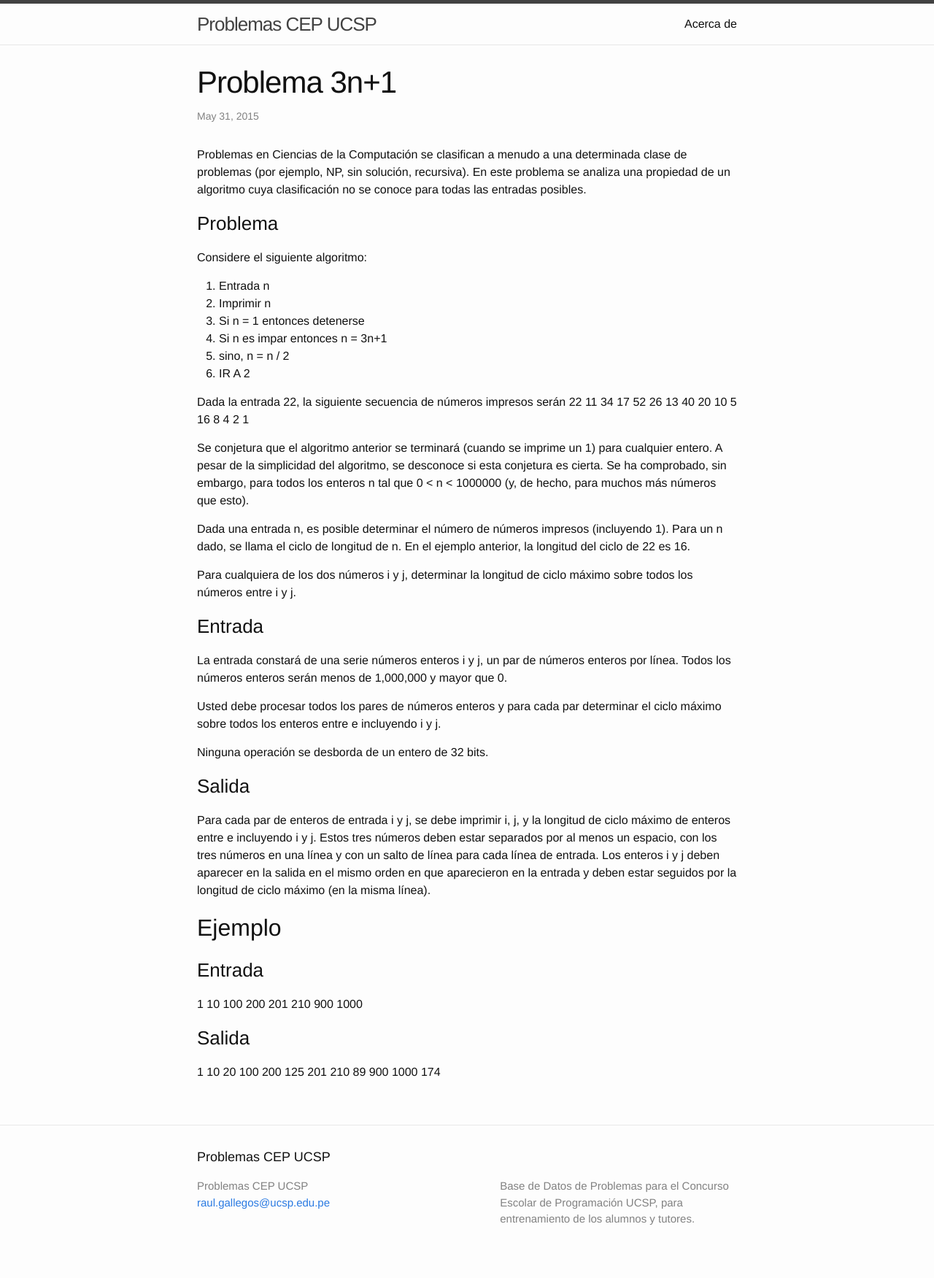
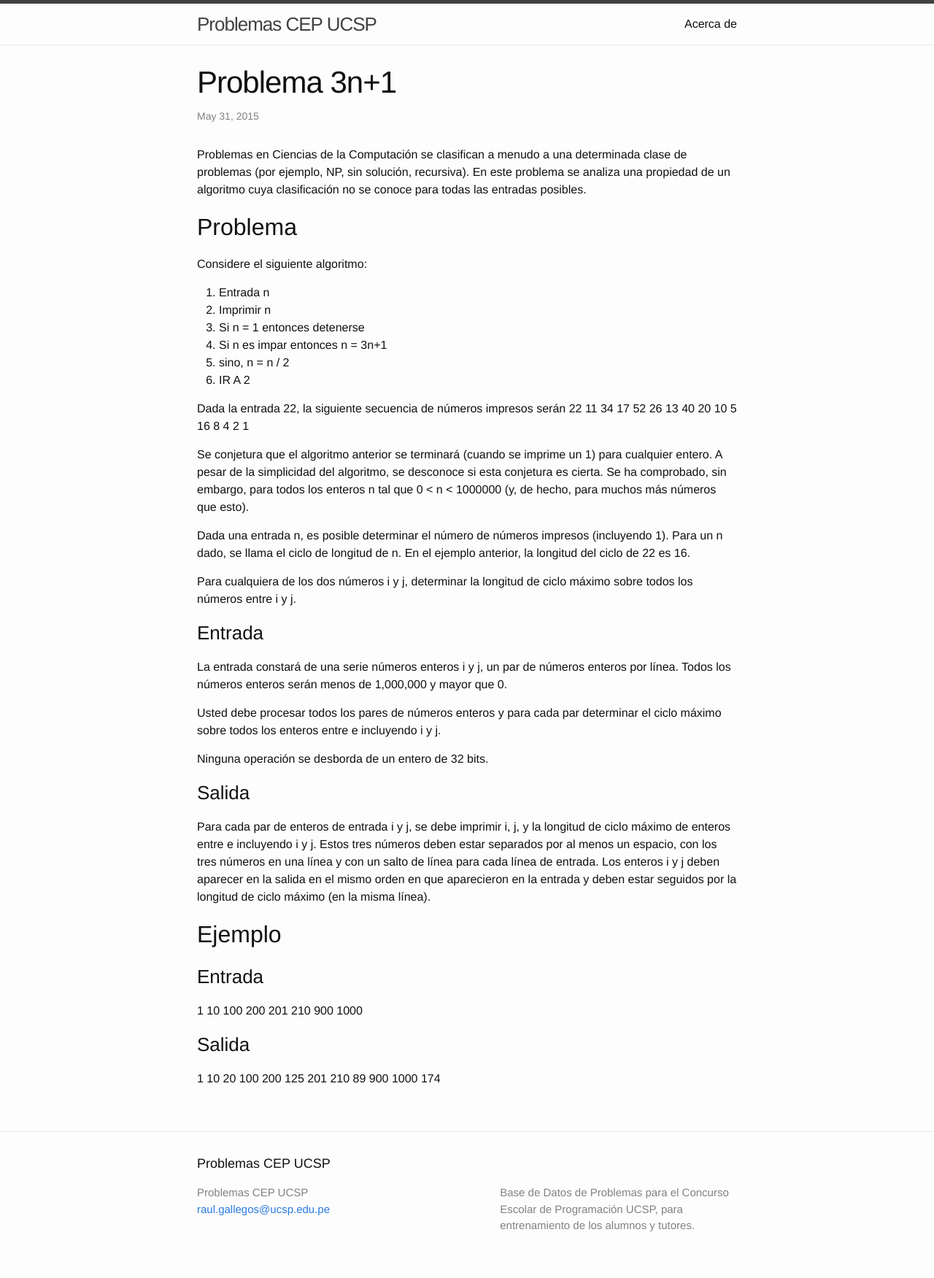
Before and after one commit to cs-ucsp/cep-problems, a Jekyll site: the page built from _posts/2015-05-31-problema-3n-1.md, in a window 1280 px wide. Shown: the whole page at 73% size. Built offline with Jekyll 4.4.1, drawn with Linux system fonts in a browser that asks for light colours.

```diff
--- a/_posts/2015-05-31-problema-3n-1.md
+++ b/_posts/2015-05-31-problema-3n-1.md
@@ -7,7 +7,7 @@ category: easy
 
 Problemas en Ciencias de la Computación se clasifican a menudo a una determinada clase de problemas (por ejemplo, NP, sin solución, recursiva). En este problema se analiza una propiedad de un algoritmo cuya clasificación no se conoce para todas las entradas posibles.
 
-### Problema
+## Problema
 
 Considere el siguiente algoritmo:
 
```
